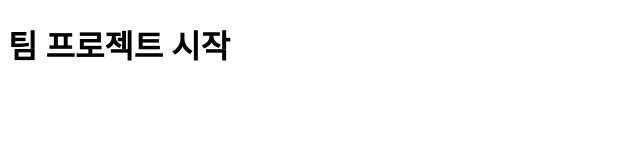
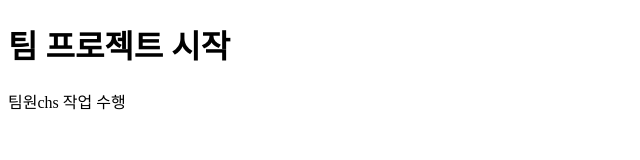
Before and after one commit to applecake975/ezen_team_20260226, a plain HTML site: page index.html in a window 1280 px wide. Shown: the whole page, without its empty margins (0-640 px from the left). Drawn offline with Linux system fonts and the light colour scheme.

Commit message:
팀원 작업 수행

```diff
--- a/index.html
+++ b/index.html
@@ -7,5 +7,6 @@
   </head>
   <body>
     <h1>팀 프로젝트 시작</h1>
+    <p>팀원chs 작업 수행</p>
   </body>
 </html>
```
